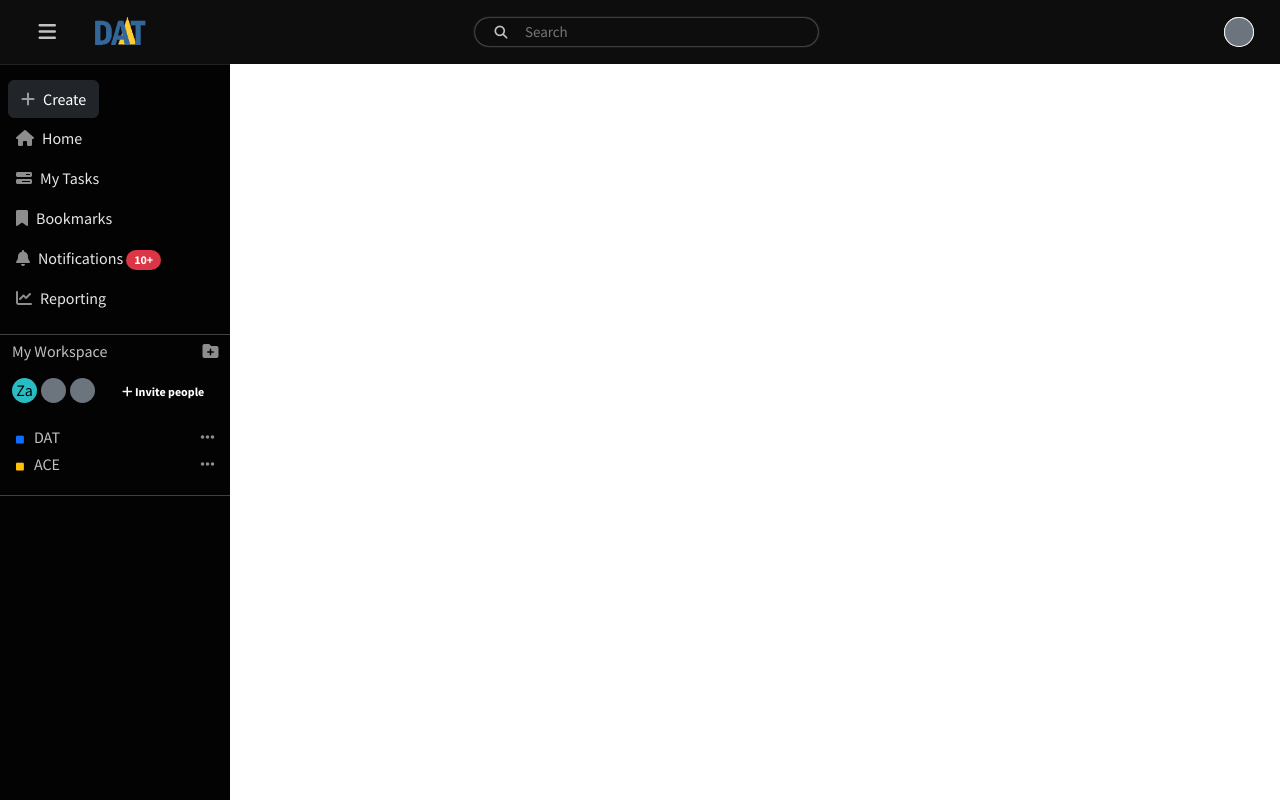
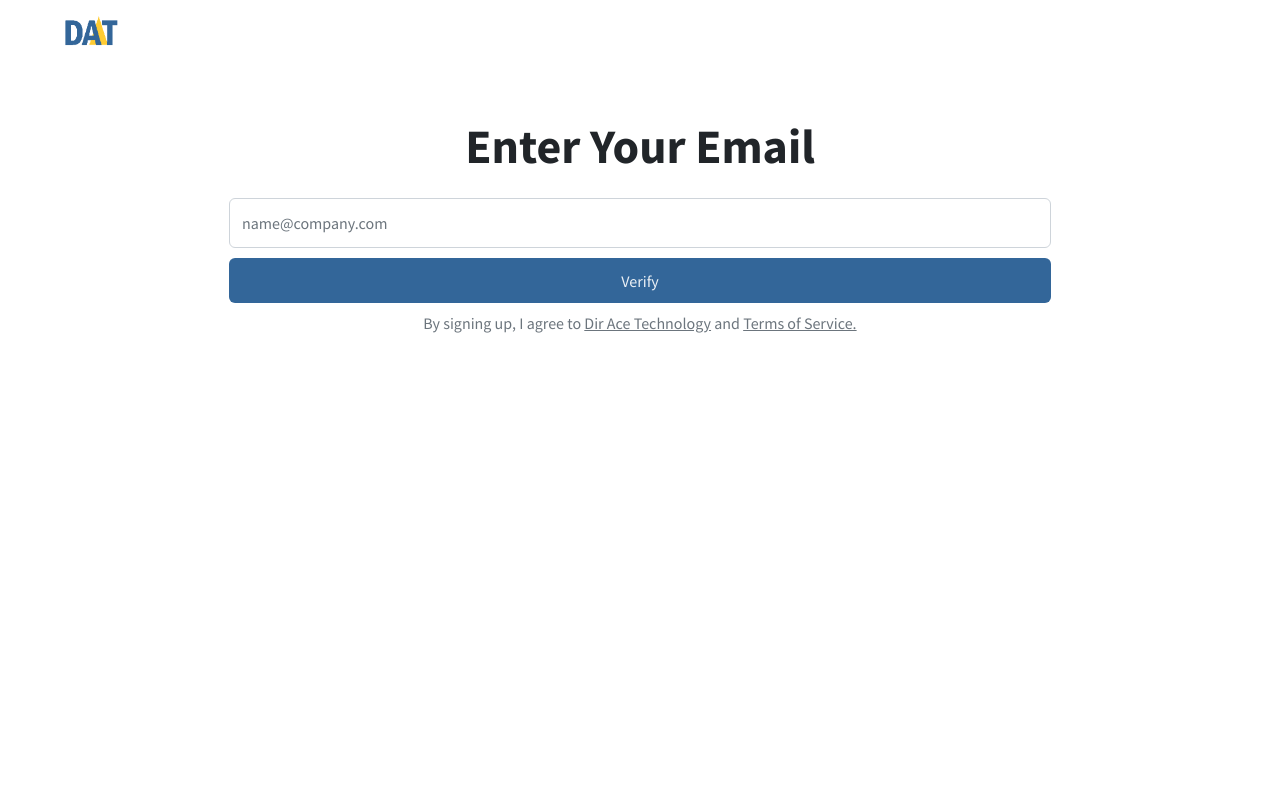
Before and after one commit to myominhtoo/dat-bbs-frontend, an Angular app: page /verify-email in a window 1280 px wide. Built offline with nearby package versions, Linux system fonts and the light colour scheme.

Commit message:
verifypass added

```diff
--- a/src/app/app-routing.module.ts
+++ b/src/app/app-routing.module.ts
@@ -3,11 +3,14 @@ import { VerifyEmail } from './components/page/verifyEmail/verify-email.componen
 import { NgModule } from '@angular/core';
 import { RouterModule, Routes } from '@angular/router';
 import { Login } from './components/page/login/login.component';
+import { Verifypass } from './components/page/verifyEmail/verifypass-component';
 
 const routes: Routes = [
   {path:'verify-email',component:VerifyEmail},
+  {path:'verifypass',component:Verifypass},
   {path:'register',component:Register},
   {path:'login',component:Login},
+
 ];
 
 @NgModule({
--- a/src/app/app.component.html
+++ b/src/app/app.component.html
@@ -1,9 +1,9 @@
-<navbar></navbar>
+<!-- <navbar></navbar>
 
 <main class="p-0 m-0 d-flex gap-0" id="main">
    <sidebar></sidebar>
 
     <div id="main-area" class="m-0 p-3">
     </div>
-</main>
-<!-- <router-outlet></router-outlet> -->
+</main> -->
+<router-outlet></router-outlet>
--- a/src/app/app.module.ts
+++ b/src/app/app.module.ts
@@ -7,11 +7,13 @@ import { AppRoutingModule } from './app-routing.module';
 import { AppComponent } from './app.component';
 import { LayoutModule } from './components/layout/layout.module';
 import { Login } from './components/page/login/login.component';
+import { Verifypass } from './components/page/verifyEmail/verifypass-component';
 
 @NgModule({
   declarations: [
     AppComponent,
     VerifyEmail,
+    Verifypass,
     Register,
     Login
   ],
--- a/src/app/components/page/login/login.component.html
+++ b/src/app/components/page/login/login.component.html
@@ -7,7 +7,7 @@
 
     <section class="d-flex justify-content-center align-items-center ">
         <div class="w-75 h-75 register-form">
-        <div class="row register-rounded-form">
+        <div class="row ">
         <div class="col-6 d-none d-md-block card-body register-bg register-rounded-icon d-md-flex justify-content-center align-bottom">
             <img src="../../../../assets/img/3D/undraw_login_re_4vu2 (1).svg" alt="" class="register-icon">
         </div>
--- a/src/app/components/page/register/register.component.html
+++ b/src/app/components/page/register/register.component.html
@@ -7,7 +7,7 @@
 
     <section class="d-flex justify-content-center align-items-center ">
         <div class="w-75 h-75 register-form">
-        <div class="row register-rounded-form">
+        <div class="row">
         <div class="col-6 d-none d-md-block card-body register-bg register-rounded-icon d-md-flex justify-content-center align-bottom">
             <img src="../../../../assets/img/3D/undraw_access_account_re_8spm.svg" alt="" class=" register-icon">
         </div>
--- a/src/app/components/page/verifyEmail/verify-email.component.html
+++ b/src/app/components/page/verifyEmail/verify-email.component.html
@@ -4,25 +4,34 @@
         <img src="../../../../assets/img/download-removebg-preview.png" alt="Logo" width="60px" class="d-inline-block align-text-top">
         </a>
 </header>
-    <div class="d-flex justify-content-center align-items-center w-100">
-        <div class="row">
-            <div class="col-12 mb-3">
-                <p class="text-center register-header fw-bold">Enter Your Email</p>
+<section class="d-flex justify-content-center align-items-center w-100">
+    <div class="col-10 mx-auto mw-100">
+        <div class="col-12 mb-3 text-center ">
+                <span class="text-center register-header fw-bold">
+                            Enter Your Email
+                </span>
+            <!-- <span class="text-center register-header fw-bold text-danger">
+                        Sorry,
+                        Your account has been used
+            </span> -->
+
         </div>
-            <div class="col-12">
+    <div class="col-10 mx-auto">
                 <form action="">
                     <div class="d-grid">
                 <input type="email" class="form-control signup-text" placeholder="name@company.com">
                 <input type="submit" class="btn  signup-btn" value="Verify">
             </div>
+            </form>
             <p class="text-center text-secondary my-2">By signing up, I agree to
                 <a href="#" class="nav-link d-inline-block text-decoration-underline">Dir Ace Technology</a>
                 and
                 <a href="#" class="nav-link d-inline-block text-decoration-underline">Terms of Service.</a>
              </p>
-        </form>
-            </div>
+
     </div>
     </div>
 
+
+        </section>
 </div>
--- /dev/null
+++ b/src/app/components/page/verifyEmail/verifypass-component.html
@@ -0,0 +1,35 @@
+<div class="container-fluid px-5">
+    <header class="container-fluid bbmsnav-color mb-5">
+        <a class="navbar-brand" href="#">
+        <img src="../../../../assets/img/download-removebg-preview.png" alt="Logo" width="60px" class="d-inline-block align-text-top">
+        </a>
+    </header>
+    <div class="d-flex justify-content-center align-items-center w-100">
+        <div class="row">
+            <div class="col-12 mb-3">
+
+                <p class="text-center register-header fw-bold text-success">
+
+                    Successfully Verified
+                    <i class="fas fa-circle-check"></i>
+                </p>
+            </div>
+            <div class="col-12">
+                <form action="">
+            <div class="d-grid">
+               <a href="" class="btn signup-btn text-center">Go to reigster
+                &nbsp;
+                <i class="fas fa-arrow-right-long"></i>
+               </a>
+            </div>
+            <p class="text-center text-secondary my-2">By signing up, I agree to
+                <a href="#" class="nav-link d-inline-block text-decoration-underline">Dir Ace Technology</a>
+                and
+                <a href="#" class="nav-link d-inline-block text-decoration-underline">Terms of Service.</a>
+             </p>
+        </form>
+            </div>
+        </div>
+    </div>
+
+    </div>
--- /dev/null
+++ b/src/app/components/page/verifyEmail/verifypass-component.ts
@@ -0,0 +1,9 @@
+import { Component } from  "@angular/core";
+
+@Component({
+    selector : 'verifypass',
+    templateUrl:'./verifypass-component.html'
+})
+export class Verifypass{
+
+}
--- a/src/styles.css
+++ b/src/styles.css
@@ -203,7 +203,7 @@ padding-bottom:3px;
     padding-left:20px ;
 }
 .register-header{
-    font-size: 50px;
+    font-size: 48px;
 }
 .signup-text{
     height: 50px;
@@ -234,8 +234,10 @@ padding-bottom:3px;
 
 }
 .register-form{
-    box-shadow: 8px 5px 10px rgba(0,0,0,0.9) !important;
+    /* box-shadow: rgba(50, 50, 93, 0.25) 0px 50px 100px -20px, rgba(0, 0, 0, 0.3) 0px 30px 60px -30px !important; */
+    box-shadow: rgba(0, 0, 0, 0.25) 0px 54px 55px, rgba(0, 0, 0, 0.12) 0px -12px 30px, rgba(0, 0, 0, 0.12) 0px 4px 6px, rgba(0, 0, 0, 0.17) 0px 12px 13px, rgba(0, 0, 0, 0.09) 0px -3px 5px !important;
 }
+
 .register-rounded-icon{
     border-top-left-radius:16px;
     border-bottom-left-radius:16px;
```
Lines whose indentation alone changed are shown as unchanged.
